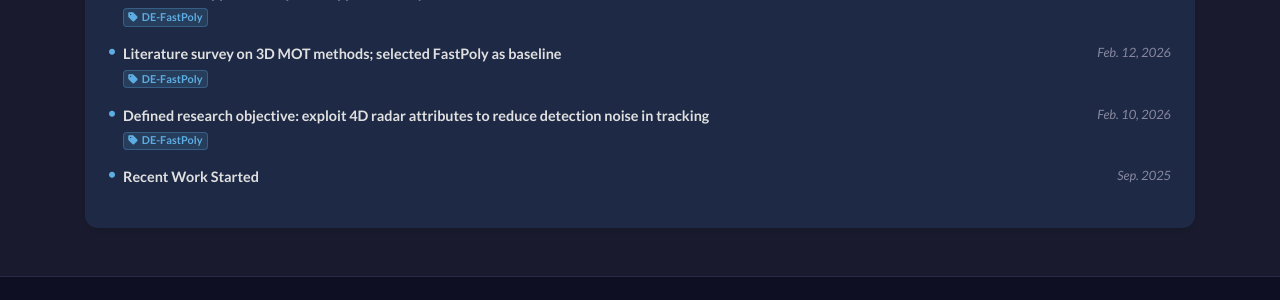
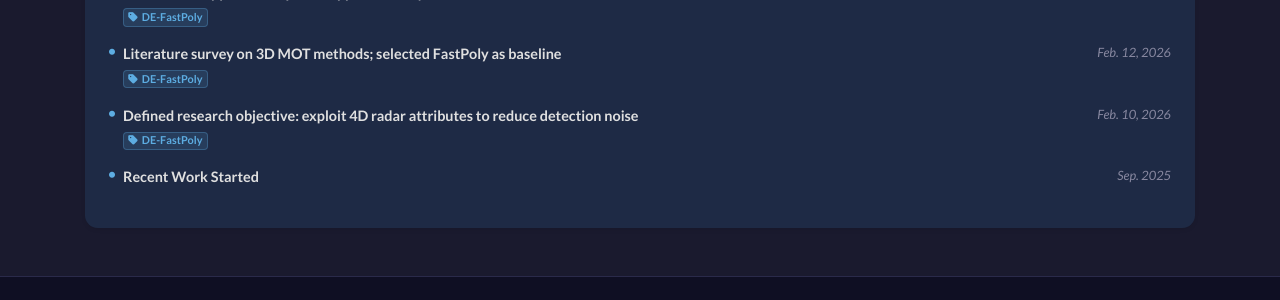
Before and after one commit to solomon0256/solomon0256.github.io, a Jekyll site: the page built from archive.html, in a window 1280 px wide and 900 px high, scrolled down 902 px. Shown: the part 556-856 px from the top of the window. Built offline with Jekyll 4.4.1, drawn with Linux system fonts in a browser that asks for light colours; nearby versions of some CDN libraries; a style sheet for code colours, icons or effects is not loaded.

Commit message:
Fix wording: remove 'in tracking' from research objective

```diff
--- a/_data/profile.yml
+++ b/_data/profile.yml
@@ -64,7 +64,7 @@ recent_work:
     sort_date: 2025-09-01
     project: ""
 
-  - title: "Defined research objective: exploit 4D radar attributes to reduce detection noise in tracking"
+  - title: "Defined research objective: exploit 4D radar attributes to reduce detection noise"
     description: ""
     date: "Feb. 10, 2026"
     sort_date: 2026-02-10
```
